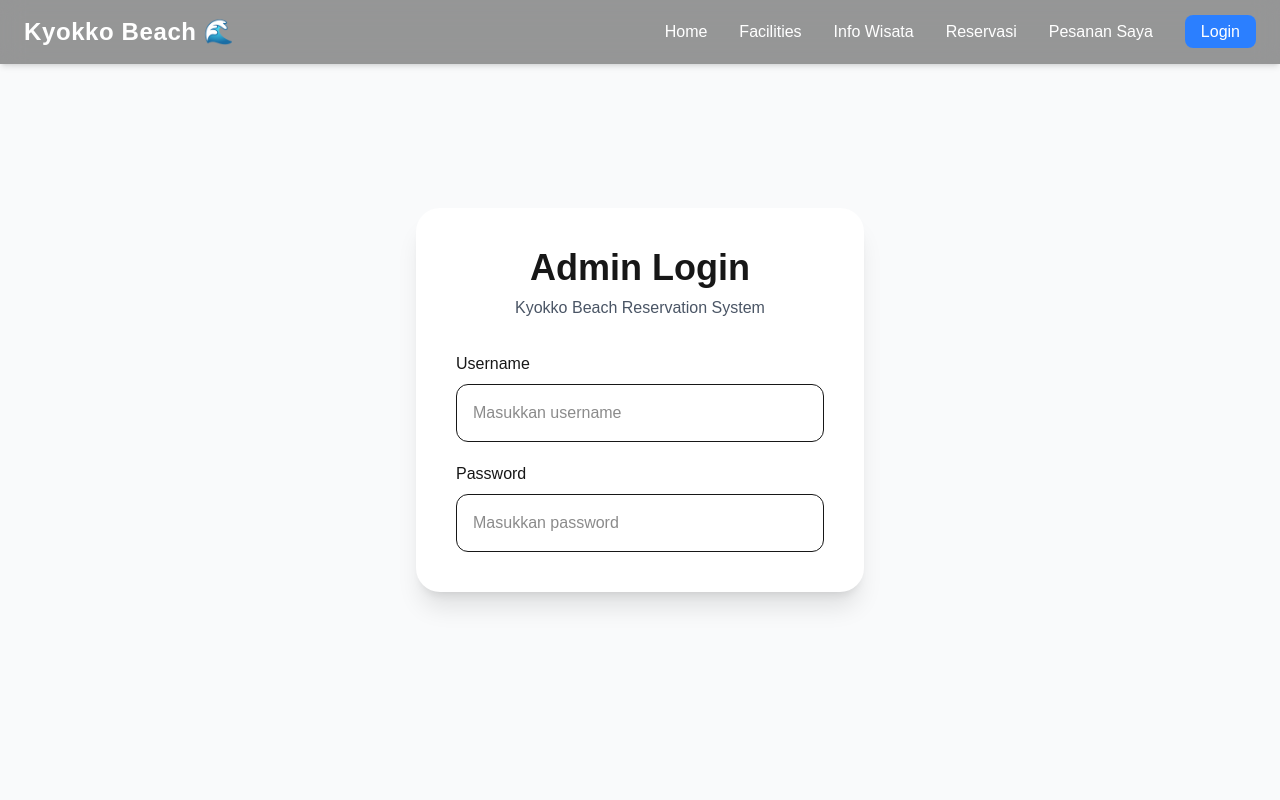
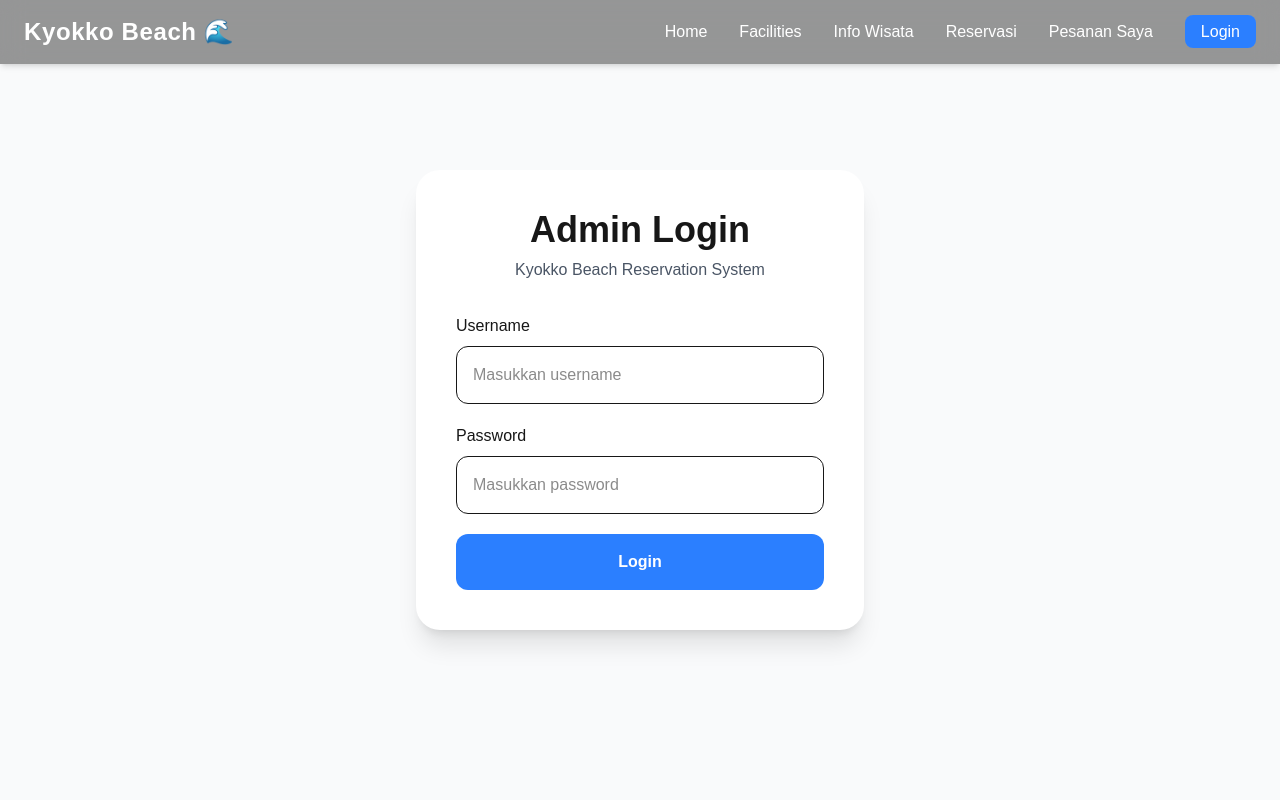
Before and after one commit to salavansaputra-cell/TA-WEB-24A-SANSAN, a Next.js app: page /admin/login in a window 1280 px wide. Shown: the top 800 px of the page. Built offline with nearby package versions, Linux system fonts and the light colour scheme.

Commit message:
Nadia: menambahkan tombol login

```diff
--- a/app/admin/login/page.tsx
+++ b/app/admin/login/page.tsx
@@ -51,6 +51,13 @@ export default function AdminLoginPage() {
               className="w-full border rounded-xl p-4 mt-2"
             />
           </div>
+
+          <button
+            onClick={handleLogin}
+            className="w-full bg-blue-500 hover:bg-blue-600 text-white py-4 rounded-xl font-semibold transition"
+          >
+            Login
+          </button>
         </div>
       </div>
     </main>
```
